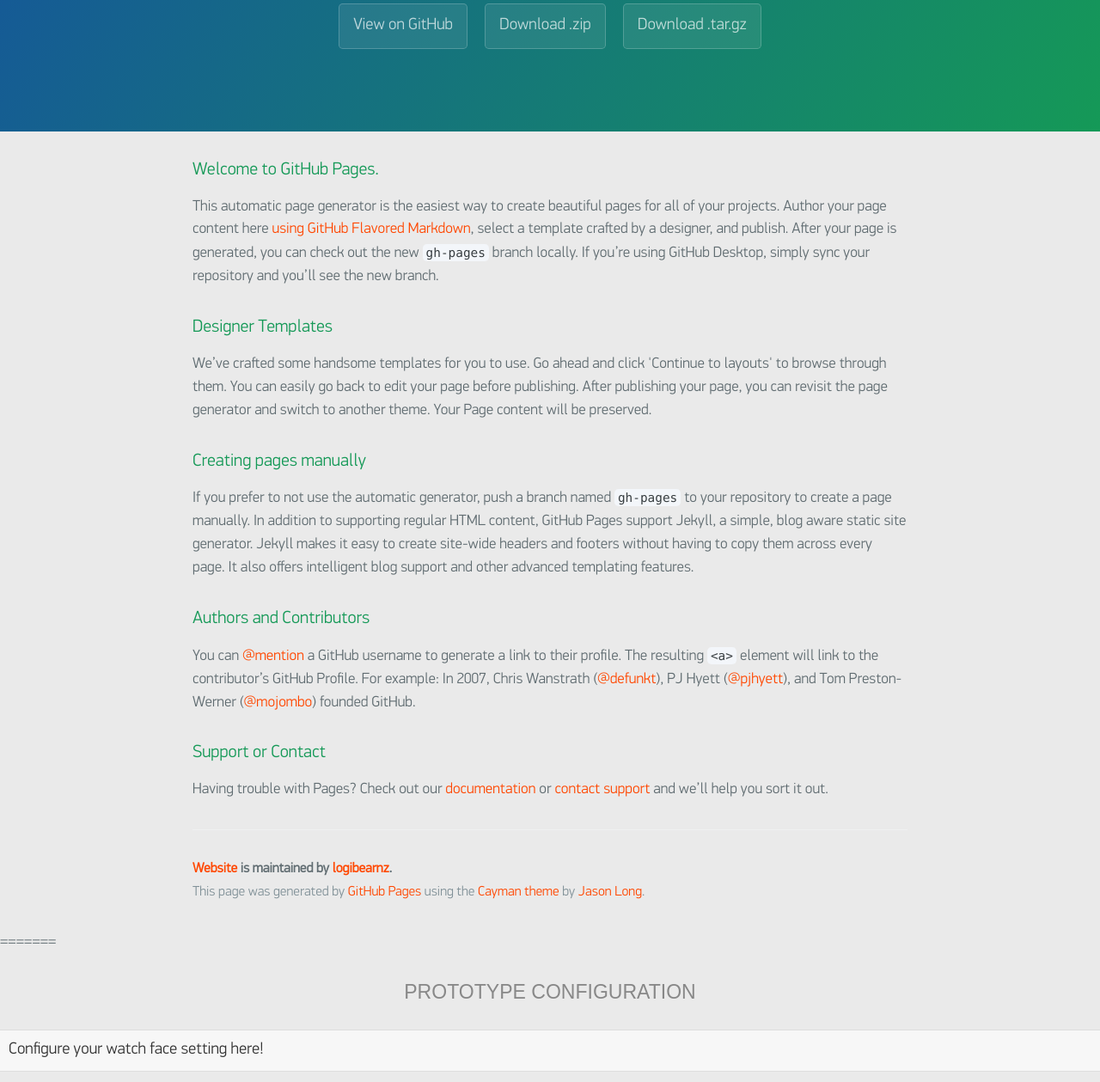
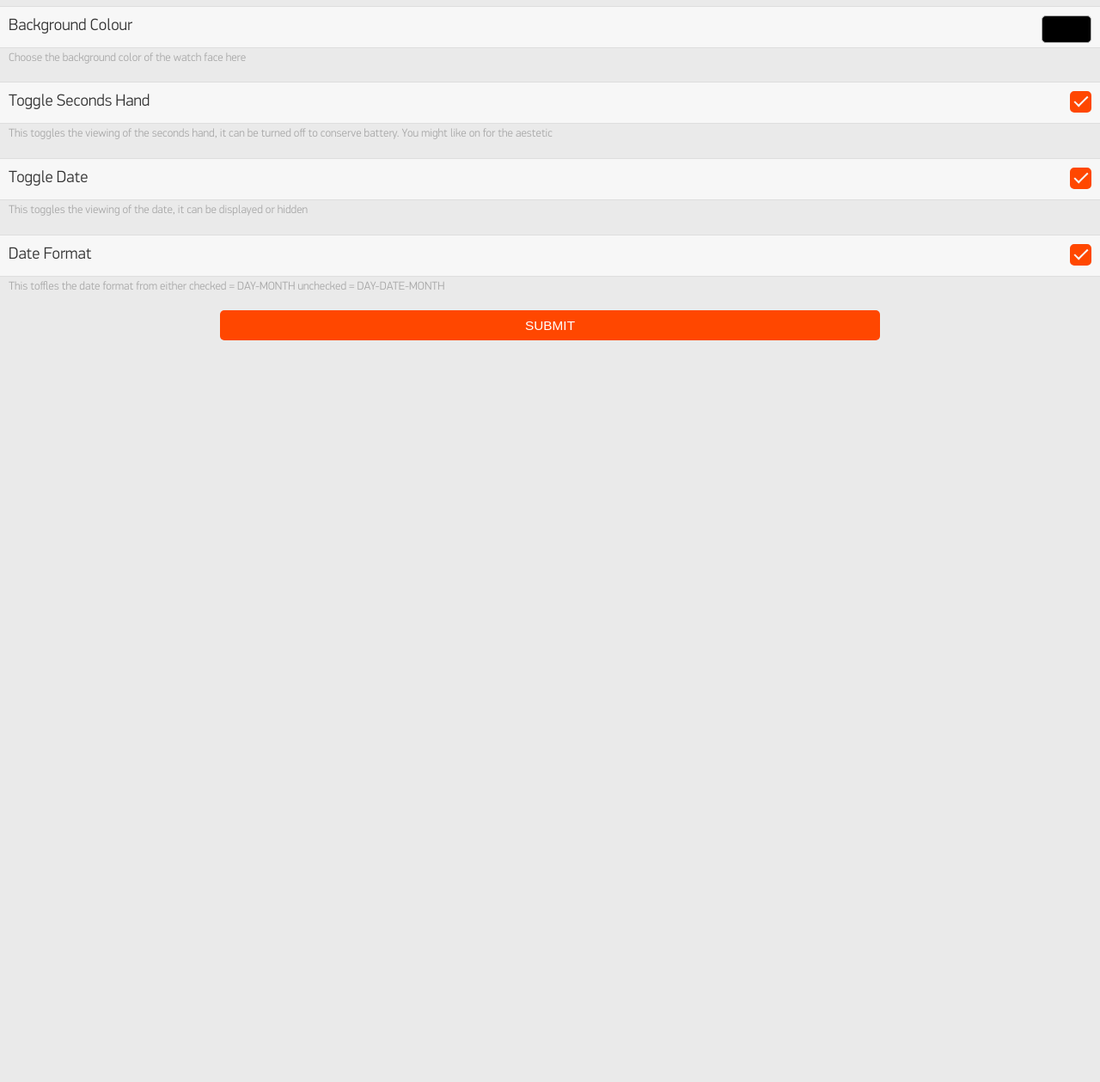
Before and after one commit to logibearnz/website, a website: page index.html in a window 1280 px wide. Shown: the part 162-1421 px from the top of the page at 86% size. After the commit the page ends 800 px from the top, so only its background shows below. Drawn offline with Linux system fonts and the light colour scheme.

Commit message:
fixed it
sdsd

```diff
--- a/index.html
+++ b/index.html
@@ -1,62 +1,4 @@
 <!DOCTYPE html>
-<<<<<<< HEAD
-<html lang="en-us">
-  <head>
-    <meta charset="UTF-8">
-    <title>Website by logibearnz</title>
-    <meta name="viewport" content="width=device-width, initial-scale=1">
-    <link rel="stylesheet" type="text/css" href="stylesheets/normalize.css" media="screen">
-    <link href='https://fonts.googleapis.com/css?family=Open+Sans:400,700' rel='stylesheet' type='text/css'>
-    <link rel="stylesheet" type="text/css" href="stylesheets/stylesheet.css" media="screen">
-    <link rel="stylesheet" type="text/css" href="stylesheets/github-light.css" media="screen">
-  </head>
-  <body>
-    <section class="page-header">
-      <h1 class="project-name">Website</h1>
-      <h2 class="project-tagline"></h2>
-      <a href="https://github.com/logibearnz/website" class="btn">View on GitHub</a>
-      <a href="https://github.com/logibearnz/website/zipball/master" class="btn">Download .zip</a>
-      <a href="https://github.com/logibearnz/website/tarball/master" class="btn">Download .tar.gz</a>
-    </section>
-
-    <section class="main-content">
-      <h3>
-<a id="welcome-to-github-pages" class="anchor" href="#welcome-to-github-pages" aria-hidden="true"><span class="octicon octicon-link"></span></a>Welcome to GitHub Pages.</h3>
-
-<p>This automatic page generator is the easiest way to create beautiful pages for all of your projects. Author your page content here <a href="https://guides.github.com/features/mastering-markdown/">using GitHub Flavored Markdown</a>, select a template crafted by a designer, and publish. After your page is generated, you can check out the new <code>gh-pages</code> branch locally. If you’re using GitHub Desktop, simply sync your repository and you’ll see the new branch.</p>
-
-<h3>
-<a id="designer-templates" class="anchor" href="#designer-templates" aria-hidden="true"><span class="octicon octicon-link"></span></a>Designer Templates</h3>
-
-<p>We’ve crafted some handsome templates for you to use. Go ahead and click 'Continue to layouts' to browse through them. You can easily go back to edit your page before publishing. After publishing your page, you can revisit the page generator and switch to another theme. Your Page content will be preserved.</p>
-
-<h3>
-<a id="creating-pages-manually" class="anchor" href="#creating-pages-manually" aria-hidden="true"><span class="octicon octicon-link"></span></a>Creating pages manually</h3>
-
-<p>If you prefer to not use the automatic generator, push a branch named <code>gh-pages</code> to your repository to create a page manually. In addition to supporting regular HTML content, GitHub Pages support Jekyll, a simple, blog aware static site generator. Jekyll makes it easy to create site-wide headers and footers without having to copy them across every page. It also offers intelligent blog support and other advanced templating features.</p>
-
-<h3>
-<a id="authors-and-contributors" class="anchor" href="#authors-and-contributors" aria-hidden="true"><span class="octicon octicon-link"></span></a>Authors and Contributors</h3>
-
-<p>You can <a href="https://github.com/blog/821" class="user-mention">@mention</a> a GitHub username to generate a link to their profile. The resulting <code>&lt;a&gt;</code> element will link to the contributor’s GitHub Profile. For example: In 2007, Chris Wanstrath (<a href="https://github.com/defunkt" class="user-mention">@defunkt</a>), PJ Hyett (<a href="https://github.com/pjhyett" class="user-mention">@pjhyett</a>), and Tom Preston-Werner (<a href="https://github.com/mojombo" class="user-mention">@mojombo</a>) founded GitHub.</p>
-
-<h3>
-<a id="support-or-contact" class="anchor" href="#support-or-contact" aria-hidden="true"><span class="octicon octicon-link"></span></a>Support or Contact</h3>
-
-<p>Having trouble with Pages? Check out our <a href="https://help.github.com/pages">documentation</a> or <a href="https://github.com/contact">contact support</a> and we’ll help you sort it out.</p>
-
-      <footer class="site-footer">
-        <span class="site-footer-owner"><a href="https://github.com/logibearnz/website">Website</a> is maintained by <a href="https://github.com/logibearnz">logibearnz</a>.</span>
-
-        <span class="site-footer-credits">This page was generated by <a href="https://pages.github.com">GitHub Pages</a> using the <a href="https://github.com/jasonlong/cayman-theme">Cayman theme</a> by <a href="https://twitter.com/jasonlong">Jason Long</a>.</span>
-      </footer>
-
-    </section>
-
-
-  </body>
-</html>
-=======
 <html lang="en">
 <head>
 	<meta charset="UTF-8">
@@ -137,5 +79,3 @@
 	<script src='/js/main.js'></script>
 </body>
 </html>
-
->>>>>>> master
```
